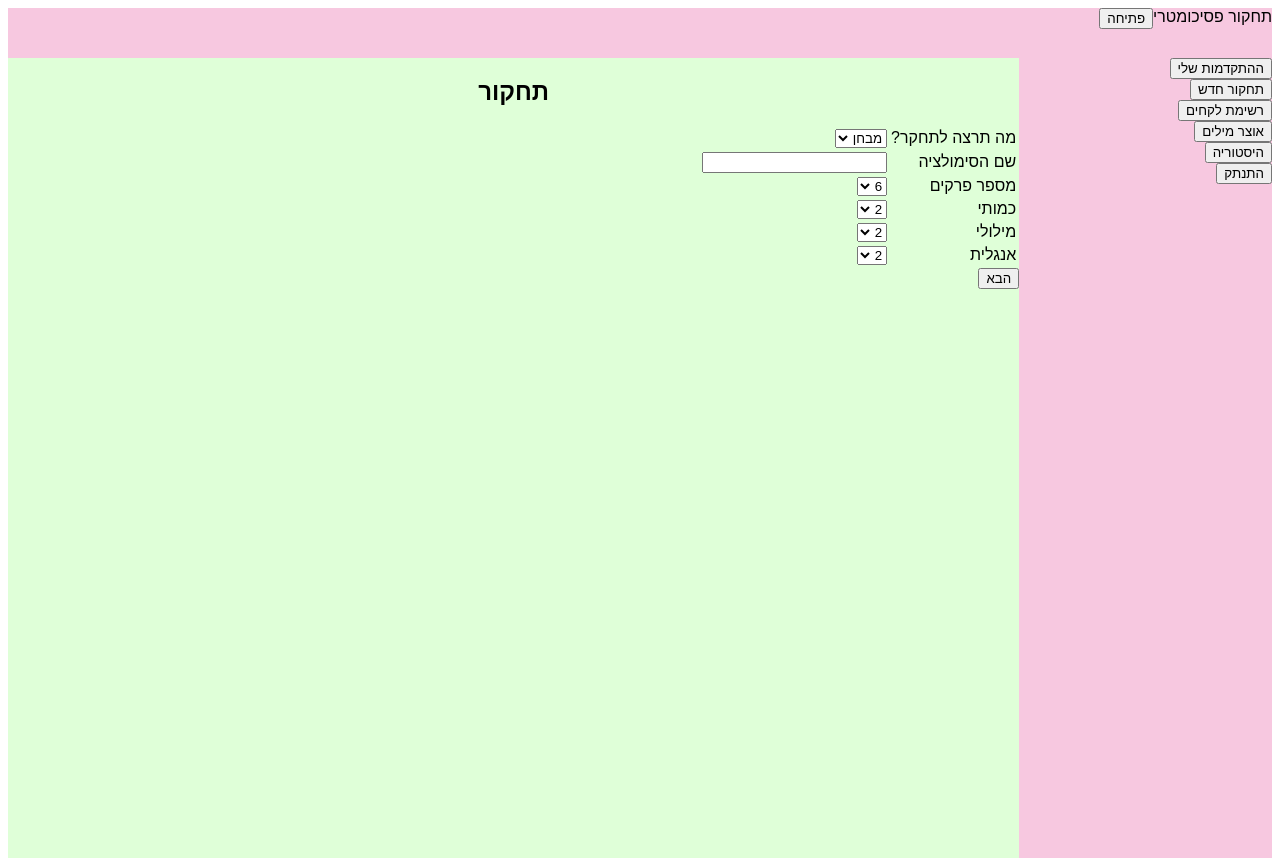
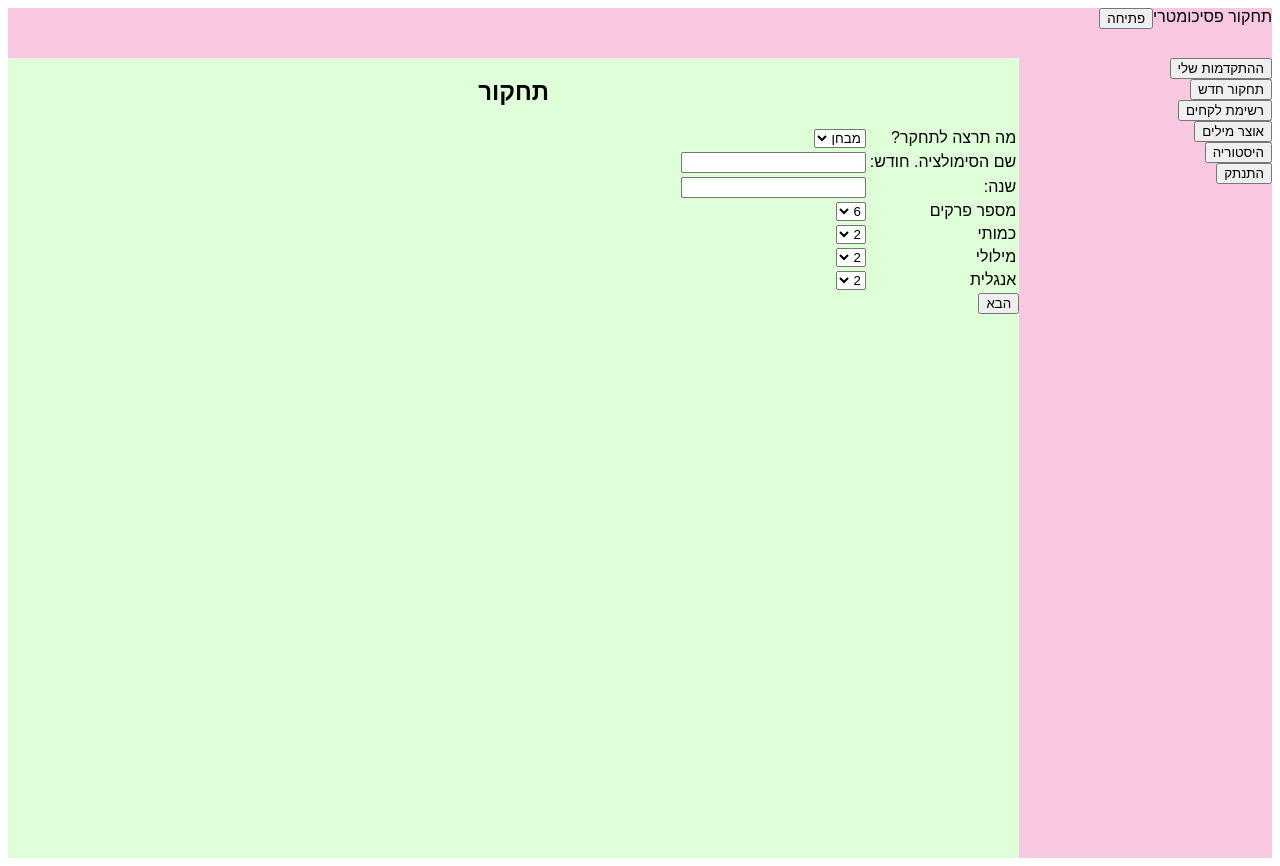
Before and after one commit to amitGlaicher/investigation, a React (Create React App) app: page / in a window 1280 px wide. Built offline with nearby package versions, Linux system fonts and the light colour scheme.

Commit message:
merge with Matanel

```diff
--- a/src/components/SelectInvestigation/index.js
+++ b/src/components/SelectInvestigation/index.js
@@ -39,7 +39,13 @@ function SelectInvestigation() {
           {firstChoiceSet === 'מבחן' && (
             <>
               <tr>
-                <td> שם הסימולציה</td>
+                <td> שם הסימולציה. חודש:</td>
+                <td>
+                  <Input />
+                </td>
+              </tr>
+              <tr>
+                <td> שנה:</td>
                 <td>
                   <Input />
                 </td>
--- a/src/pages/VocabularyPage/index.js
+++ b/src/pages/VocabularyPage/index.js
@@ -4,7 +4,7 @@ import style from './style.module.css';
 
 function VocabularyPage() {
   return (
-    <div>
+    <div className={style.vocabularyPage}>
       <Vocabulary />
     </div>
   );
```
